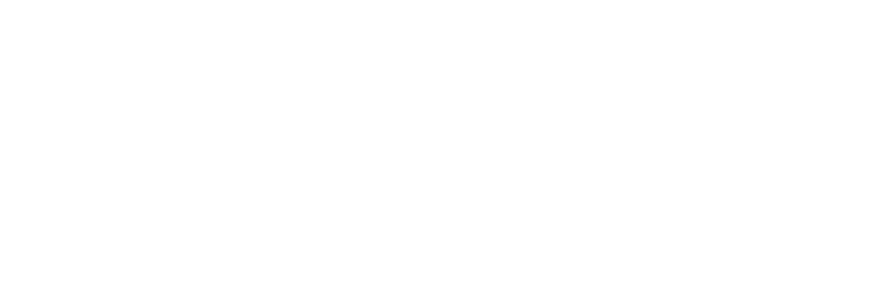
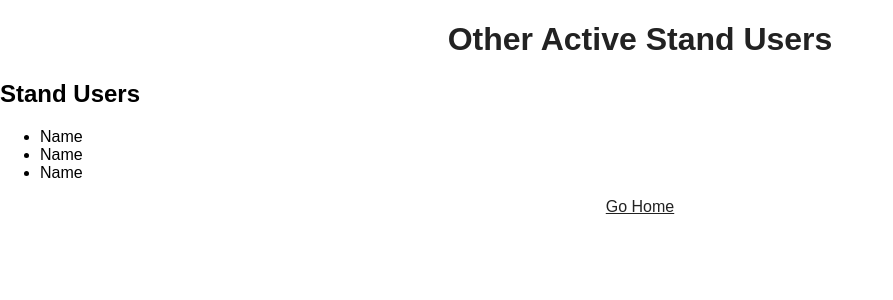
Before and after one commit to leafgilly/brienne_documentation, a React (Create React App) app in the folder my-app/: page /misc in a window 1280 px wide. Before the commit this address had no page. Shown: the top 300 px of the page, without its empty margins (0-893 px from the left). Built offline with nearby package versions, Linux system fonts and the light colour scheme.

Commit message:
added misc page

```diff
--- a/my-app/src/App.js
+++ b/my-app/src/App.js
@@ -9,6 +9,7 @@
 import Morgan from "./pages/Morgan";
 import Rita from "./pages/Rita";
 import Page2 from "./pages/Page2";
+import Misc from "./pages/Misc";
 import Styles from './Styles'
 
 function App() {
@@ -24,6 +25,7 @@
         <Route path="Morgan" element={<Morgan />} />
         <Route path="Rita" element={<Rita />} />
         <Route path="page2" element={<Page2 />} />
+        <Route path="misc" element={<Misc />} />
         </Route>
       </Routes>
     </BrowserRouter>
--- a/my-app/src/pages/Amanda.js
+++ b/my-app/src/pages/Amanda.js
@@ -48,7 +48,7 @@
     <h2>Relevant Cases</h2>
     <h2>Author's Notes</h2>
     <p>
-        <Link color="red" to="/">Go Home</Link>
+        <Link color="red" to="/page2">Go Home</Link>
     </p></>
     );
 
--- a/my-app/src/pages/DocList.js
+++ b/my-app/src/pages/DocList.js
@@ -20,6 +20,9 @@
       <Link to="/Rita">Rita</Link>
       </li>
       <li>
+        <Link to="/misc">Misc</Link>
+      </li>
+      <li>
         <Link to="/">Home</Link>
       </li>
     </ul>
--- /dev/null
+++ b/my-app/src/pages/Misc.js
@@ -0,0 +1,19 @@
+import { Link } from "react-router-dom";
+
+const Misc = () => {
+    return (
+    <><h1>Other Active Stand Users</h1>
+    <h2>Stand Users</h2>
+    <ul>
+        <li>Name</li>
+        <li>Name</li>
+        <li>Name</li>
+    </ul>
+    <p>
+        <Link color="red" to="/page2">Go Home</Link>
+    </p></>
+    );
+
+  };
+
+  export default Misc;
--- a/my-app/src/pages/Morgan.js
+++ b/my-app/src/pages/Morgan.js
@@ -4,7 +4,7 @@
     return (
     <><h1>Stella Morgan Becquerel Documentation</h1>
     <p>
-        <Link color="red" to="/">Go Home</Link>
+        <Link color="red" to="/page2">Go Home</Link>
     </p></>
     );
 
--- a/my-app/src/pages/Rita.js
+++ b/my-app/src/pages/Rita.js
@@ -4,7 +4,7 @@
     return (
     <><h1>Margarita Zeppeli Documentation</h1>
     <p>
-        <Link color="red" to="/">Go Home</Link>
+        <Link color="red" to="/page2">Go Home</Link>
     </p></>
     );
 
--- a/my-app/src/pages/Sally.js
+++ b/my-app/src/pages/Sally.js
@@ -4,7 +4,7 @@
     return (
     <><h1>Sally Reed Documentation</h1>
     <p>
-        <Link color="red" to="/">Go Home</Link>
+        <Link color="red" to="/page2">Go Home</Link>
     </p></>
     );
 
```
